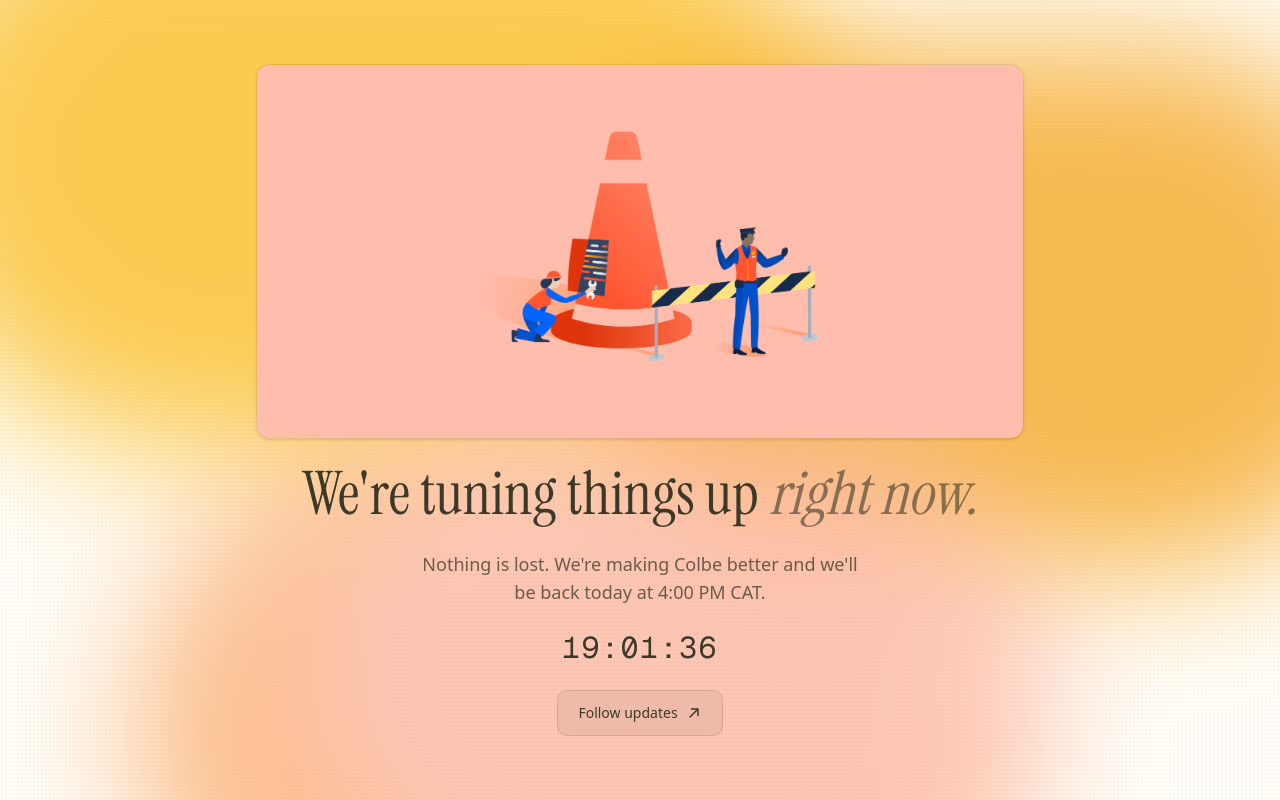
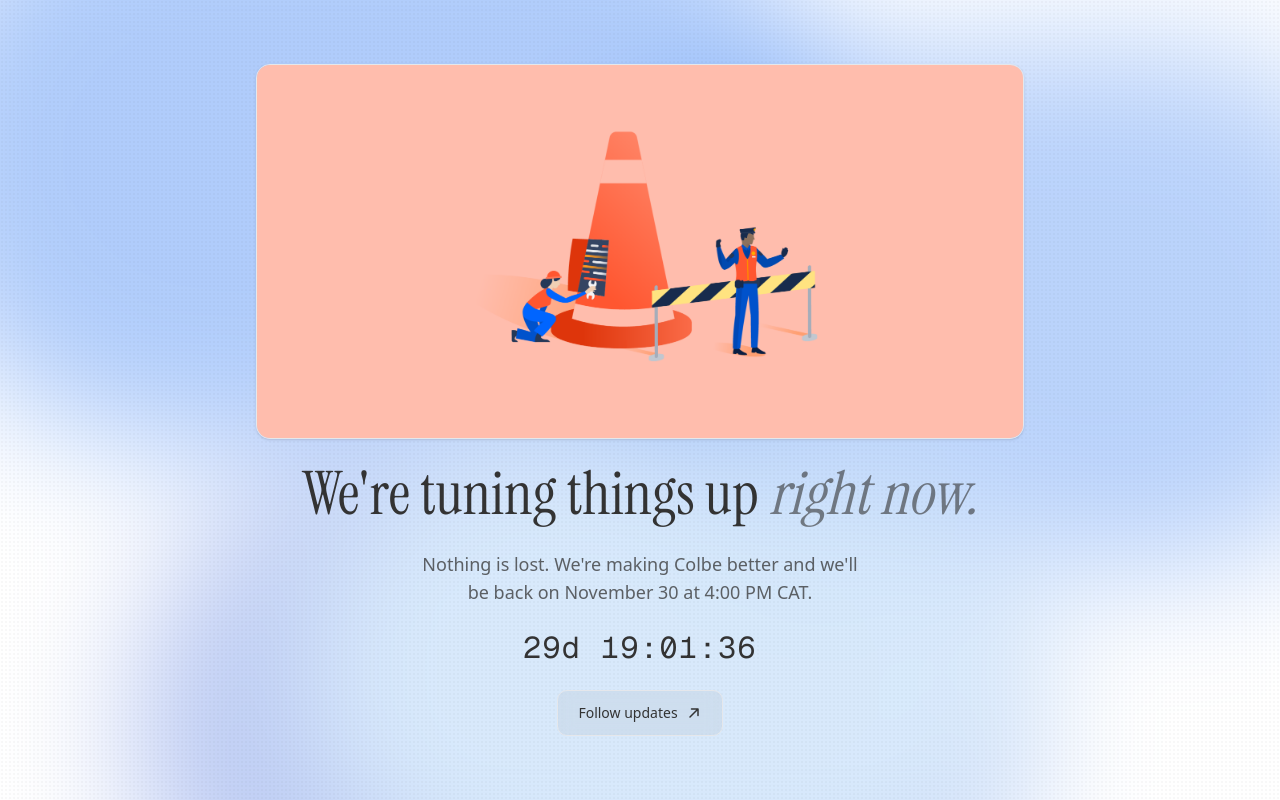
Before and after one commit to ColbemLLC/mockup, a Next.js app: page / in a window 1280 px wide. Built offline with nearby package versions, Linux system fonts and the light colour scheme.

Commit message:
feat: update theme variables and page layouts

```diff
--- a/app/globals.css
+++ b/app/globals.css
@@ -1,56 +1,92 @@
 @import "tailwindcss";
 
+@custom-variant dark (&:is(.dark *));
+
 :root {
-  /* Original tokens, amber values */
-  --background: #faf9f5;
-  --foreground: #3d3929;
-  --surface: #f5f4ef;
-  --hover: #ede9de;
-  --border: #dad9d4;
-  --divider: #e9e6dc;
-  --muted: #6e6d68;
-  --cta: #c96442;
+  --card: #ffffff;
+  --ring: #3b82f6;
+  --input: #e5e7eb;
+  --muted: #f9fafb;
+  --accent: #e0f2fe;
+  --border: #e5e7eb;
+  --radius: 0.375rem;
+  --chart-1: #3b82f6;
+  --chart-2: #2563eb;
+  --chart-3: #1d4ed8;
+  --chart-4: #1e40af;
+  --chart-5: #1e3a8a;
+  --popover: #ffffff;
+  --primary: #3b82f6;
+  --sidebar: #f9fafb;
+  --secondary: #f3f4f6;
+  --background: #ffffff;
+  --foreground: #333333;
+  --destructive: #ef4444;
+  --sidebar-ring: #3b82f6;
+  --sidebar-accent: #e0f2fe;
+  --sidebar-border: #e5e7eb;
+  --card-foreground: #333333;
+  --sidebar-primary: #3b82f6;
+  --muted-foreground: #6b7280;
+  --accent-foreground: #1e3a8a;
+  --popover-foreground: #333333;
+  --primary-foreground: #ffffff;
+  --sidebar-foreground: #333333;
+  --secondary-foreground: #4b5563;
+  --destructive-foreground: #ffffff;
+  --sidebar-accent-foreground: #1e3a8a;
+  --sidebar-primary-foreground: #ffffff;
+
+  /* kept for existing components */
+  --surface: #f9fafb;
+  --hover: #f3f4f6;
+  --divider: #e5e7eb;
+  --cta: #3b82f6;
   --cta-foreground: #ffffff;
   --blue: #365ffd;
   --sidebar-w: 250px;
   --panel-w: 400px;
+}
 
-  /* Amber palette tokens */
-  --card: #f5f4ef;
-  --ring: #c96442;
-  --input: #b4b2a7;
-  --accent: #e9e6dc;
-  --radius: 1rem;
-  --chart-1: #b05730;
-  --chart-2: #9c87f5;
-  --chart-3: #ded8c4;
-  --chart-4: #dbd3f0;
-  --chart-5: #b4552d;
-  --popover: #ffffff;
-  --primary: #c96442;
-  --sidebar: #f5f4ee;
-  --secondary: #e9e6dc;
-  --destructive: #141413;
-  --shadow-blur: 3px;
-  --shadow-color: oklch(0 0 0);
-  --sidebar-ring: #b5b5b5;
-  --shadow-spread: 0px;
-  --shadow-opacity: 0.1;
-  --sidebar-accent: #e9e6dc;
-  --sidebar-border: #ebebeb;
-  --card-foreground: #141413;
-  --shadow-offset-x: 0;
-  --shadow-offset-y: 1px;
-  --sidebar-primary: #c96442;
-  --muted-foreground: #6e6d68;
-  --accent-foreground: #28261b;
-  --popover-foreground: #28261b;
+.dark {
+  --card: #262626;
+  --ring: #3b82f6;
+  --input: #404040;
+  --muted: #1f1f1f;
+  --accent: #1e3a8a;
+  --border: #404040;
+  --chart-1: #60a5fa;
+  --chart-2: #3b82f6;
+  --chart-3: #2563eb;
+  --chart-4: #1d4ed8;
+  --chart-5: #1e40af;
+  --popover: #262626;
+  --primary: #3b82f6;
+  --sidebar: #171717;
+  --secondary: #262626;
+  --background: #171717;
+  --foreground: #e5e5e5;
+  --destructive: #ef4444;
+  --sidebar-ring: #3b82f6;
+  --sidebar-accent: #1e3a8a;
+  --sidebar-border: #404040;
+  --card-foreground: #e5e5e5;
+  --sidebar-primary: #3b82f6;
+  --muted-foreground: #a3a3a3;
+  --accent-foreground: #bfdbfe;
+  --popover-foreground: #e5e5e5;
   --primary-foreground: #ffffff;
-  --sidebar-foreground: #3d3d3a;
-  --secondary-foreground: #535146;
+  --sidebar-foreground: #e5e5e5;
+  --secondary-foreground: #e5e5e5;
   --destructive-foreground: #ffffff;
-  --sidebar-accent-foreground: #343434;
-  --sidebar-primary-foreground: #fbfbfb;
+  --sidebar-accent-foreground: #bfdbfe;
+  --sidebar-primary-foreground: #ffffff;
+
+  --surface: #1f1f1f;
+  --hover: #262626;
+  --divider: #404040;
+  --cta: #3b82f6;
+  --cta-foreground: #ffffff;
 }
 
 @theme inline {
@@ -58,9 +94,7 @@
   --color-foreground: var(--foreground);
   --color-surface: var(--surface);
   --color-hover: var(--hover);
-  --color-border: var(--border);
   --color-divider: var(--divider);
-  --color-muted: var(--muted);
   --color-cta: var(--cta);
   --color-cta-foreground: var(--cta-foreground);
   --color-blue: var(--blue);
@@ -70,7 +104,9 @@
   --color-card: var(--card);
   --color-ring: var(--ring);
   --color-input: var(--input);
+  --color-muted: var(--muted);
   --color-accent: var(--accent);
+  --color-border: var(--border);
   --color-chart-1: var(--chart-1);
   --color-chart-2: var(--chart-2);
   --color-chart-3: var(--chart-3);
@@ -102,44 +138,6 @@
   --radius-card: 14px;
 }
 
-@media (prefers-color-scheme: dark) {
-  :root {
-    /* Original tokens, amber dark values */
-    --background: #262624;
-    --foreground: #f1f1ef;
-    --surface: #2c2c2b;
-    --hover: #30302e;
-    --border: #3e3e38;
-    --divider: #3e3e38;
-    --muted: #b7b5a9;
-    --cta: #d97757;
-    --cta-foreground: #141413;
-
-    /* Amber palette tokens */
-    --card: #2c2c2b;
-    --ring: #d97757;
-    --input: #52514a;
-    --accent: #1a1915;
-    --chart-3: #1a1915;
-    --chart-4: #2f2b48;
-    --popover: #30302e;
-    --primary: #d97757;
-    --sidebar: #1f1e1d;
-    --secondary: #faf9f5;
-    --destructive: #ef4444;
-    --sidebar-accent: #0f0f0e;
-    --card-foreground: #faf9f5;
-    --sidebar-primary: #343434;
-    --muted-foreground: #b7b5a9;
-    --accent-foreground: #f5f4ee;
-    --popover-foreground: #e5e5e2;
-    --primary-foreground: #141413;
-    --sidebar-foreground: #c3c0b6;
-    --secondary-foreground: #30302e;
-    --sidebar-accent-foreground: #c3c0b6;
-  }
-}
-
 body {
   background: var(--background);
   color: var(--foreground);
--- a/app/page.tsx
+++ b/app/page.tsx
@@ -4,8 +4,8 @@ import Image from "next/image";
 import { useEffect, useState } from "react";
 import { ArrowUpRight } from "@phosphor-icons/react";
 
-// Sun 1 Nov 2026, 4:00 PM CAT (UTC+2)
-const RELEASE = new Date("2026-11-01T16:00:00+02:00").getTime();
+// Mon 30 Nov 2026, 4:00 PM CAT (UTC+2)
+const RELEASE = new Date("2026-11-30T16:00:00+02:00").getTime();
 
 const pad = (n: number) => String(n).padStart(2, "0");
 
@@ -19,10 +19,12 @@ function useCountdown() {
     return () => clearInterval(id);
   }, []);
 
-  if (left === null) return { time: "--:--:--", done: false };
+  if (left === null) return { time: "--d --:--:--", done: false };
   const s = Math.floor(left / 1000);
+  const d = Math.floor(s / 86400);
+  const r = s % 86400;
   return {
-    time: `${pad(Math.floor(s / 3600))}:${pad(Math.floor((s % 3600) / 60))}:${pad(s % 60)}`,
+    time: `${d}d ${pad(Math.floor(r / 3600))}:${pad(Math.floor((r % 3600) / 60))}:${pad(r % 60)}`,
     done: left === 0,
   };
 }
@@ -31,21 +33,20 @@ export default function Page() {
   const { time, done } = useCountdown();
 
   return (
-    <div className="fixed inset-0 isolate overflow-hidden bg-[#FFFDF7] text-[#3d3929]">
-      {/* Honey ember background */}
+    <div className="fixed inset-0 isolate overflow-hidden bg-background text-foreground">
       <div
         aria-hidden="true"
         className="pointer-events-none absolute -inset-6 -z-10 blur-xl"
       >
-        <div className="absolute inset-0 bg-[#FFFDF7]" />
-        <div className="absolute -top-[14%] -left-[6%] h-[70%] w-[70%] rounded-full bg-[#FBBF24] opacity-78 blur-3xl" />
-        <div className="absolute top-[8%] right-[-8%] h-[62%] w-[62%] rounded-full bg-[#F59E0B] opacity-70 blur-3xl" />
-        <div className="absolute bottom-[-22%] left-[12%] h-[66%] w-[66%] rounded-full bg-[#FB923C] opacity-58 blur-3xl" />
-        <div className="absolute right-[20%] bottom-[-10%] h-[56%] w-[56%] rounded-full bg-[#FECACA] opacity-68 blur-3xl" />
+        <div className="absolute inset-0 bg-background" />
+        <div className="absolute -top-[14%] -left-[6%] h-[70%] w-[70%] rounded-full bg-chart-1 opacity-40 blur-3xl" />
+        <div className="absolute top-[8%] right-[-8%] h-[62%] w-[62%] rounded-full bg-primary opacity-35 blur-3xl" />
+        <div className="absolute bottom-[-22%] left-[12%] h-[66%] w-[66%] rounded-full bg-chart-3 opacity-30 blur-3xl" />
+        <div className="absolute right-[20%] bottom-[-10%] h-[56%] w-[56%] rounded-full bg-accent opacity-80 blur-3xl" />
       </div>
       <div
         aria-hidden="true"
-        className="pointer-events-none absolute inset-0 -z-10 [background-image:radial-gradient(circle_at_center,#78350F_1px,transparent_1px)] [background-size:4px_4px] opacity-[0.034]"
+        className="pointer-events-none absolute inset-0 -z-10 [background-image:radial-gradient(circle_at_center,var(--foreground)_1px,transparent_1px)] [background-size:4px_4px] opacity-[0.034]"
       />
 
       <main className="flex h-full flex-col items-center justify-center gap-6 overflow-y-auto px-6 py-8 text-center">
@@ -55,7 +56,7 @@ export default function Page() {
           width={1910}
           height={931}
           priority
-          className="h-auto w-full max-w-3xl rounded-card border border-black/10 shadow-sm"
+          className="h-auto w-full max-w-3xl rounded-card border border-border shadow-sm"
         />
 
         <h1 className="max-w-3xl font-[family-name:var(--font-instrument-serif)] text-5xl leading-[1.05] sm:text-6xl">
@@ -71,7 +72,7 @@ export default function Page() {
           <>
             <p className="max-w-md text-base opacity-75 sm:text-lg">
               Nothing is lost. We&apos;re making Colbe better and we&apos;ll be
-              back today at 4:00 PM CAT.
+              back on November 30 at 4:00 PM CAT.
             </p>
             <div className="font-mono text-3xl tabular-nums tracking-wider">
               {time}
@@ -83,7 +84,7 @@ export default function Page() {
           href="https://github.com/ColbemLLC"
           target="_blank"
           rel="noreferrer"
-          className="inline-flex items-center gap-2 rounded-nav border border-black/10 bg-black/5 px-5 py-3 text-sm font-medium backdrop-blur-sm transition-colors hover:bg-black/10"
+          className="inline-flex items-center gap-2 rounded-nav border border-border bg-foreground/5 px-5 py-3 text-sm font-medium backdrop-blur-sm transition-colors hover:bg-foreground/10"
         >
           Follow updates
           <ArrowUpRight size={16} weight="bold" />
```
